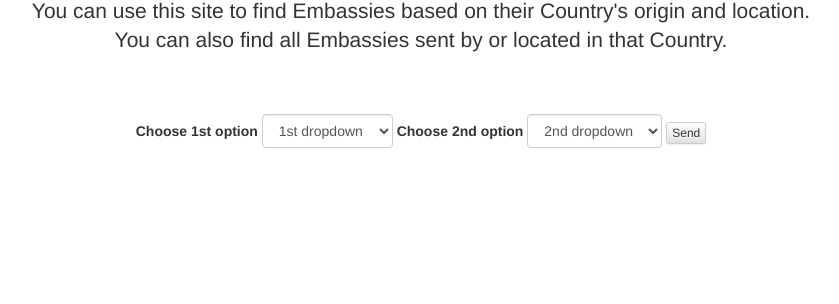
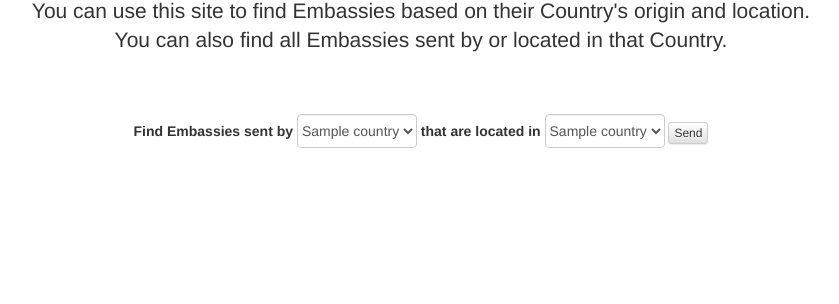
Before and after one commit to dretta/EmbassyEmergency, a Django app: page / in a window 1280 px wide. Shown: the part 164-468 px from the top of the page, without its empty margins (219-1058 px from the left). Run offline with Django 3.2, Linux system fonts and the light colour scheme; tables that the repository leaves empty hold one stand-in row (values such as "Sample post"); some libraries are stand-ins or nearby versions.

Commit message:
Fixed index selection form

```diff
--- a/finder/static/css/index.css
+++ b/finder/static/css/index.css
@@ -14,3 +14,7 @@ form {
 .col{
     display: inline-block;
 }
+
+.form-control{
+	padding: 0;
+}
--- a/finder/templates/finder/index.html
+++ b/finder/templates/finder/index.html
@@ -9,17 +9,19 @@
 
 	{% if error_message %}<p><strong>{{ error_message }}</strong></p>{% endif %}
 
-<form method="POST" class="dropdownForms">
-  <div class="row">
+<form method="POST" action="{% url 'finder:search' %}" class="form">
+	{% csrf_token %}
+	<div class="row">
     <div class="col">
       <div class="form-group">
 		<div class="col">
-			<label for="sel1">Choose 1st option</label>
+			<label for="sel1">Find Embassies sent by</label>
 		</div>
 		<div class="col">
-			<select class="form-control" id="sel1">
-				<option>1st dropdown</option>
-				<!-- more options here-->
+			<select class="form-control" name="government">
+				{% for entry in countries %}
+					<option value="{{ entry.code }}">{{ entry.name }}</option>
+				{% endfor %}
 			</select>
 		</div>
       </div>
@@ -27,18 +29,19 @@
     <div class="col">
 		<div class="form-group">
 			<div class="col">
-			<label for="sel1">Choose 2nd option</label>
+			<label for="sel1">that are located in</label>
 			</div>
 			<div class="col">
-				<select class="form-control" id="sel1">
-					<option>2nd dropdown</option>
-					<!-- more options here -->
+				<select class="form-control" name="location">
+					{% for entry in countries %}
+						<option value="{{ entry.code }}">{{ entry.name }}</option>
+					{% endfor %}
 				</select>
 			</div>
       </div>
     </div>
     <div class="col">
-      <button class="btn btn-xs btn-default">Send</button>
+      <button type="submit" value="Search" class="btn btn-xs btn-default">Send</button>
     </div>
   </div>
 </form>
```
